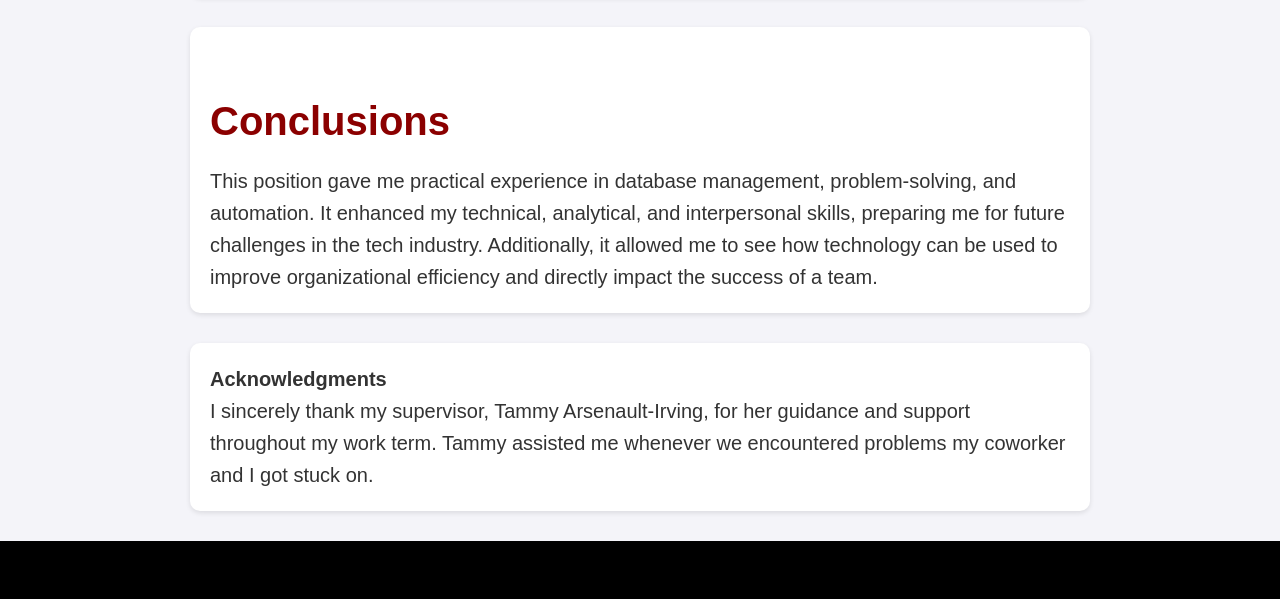
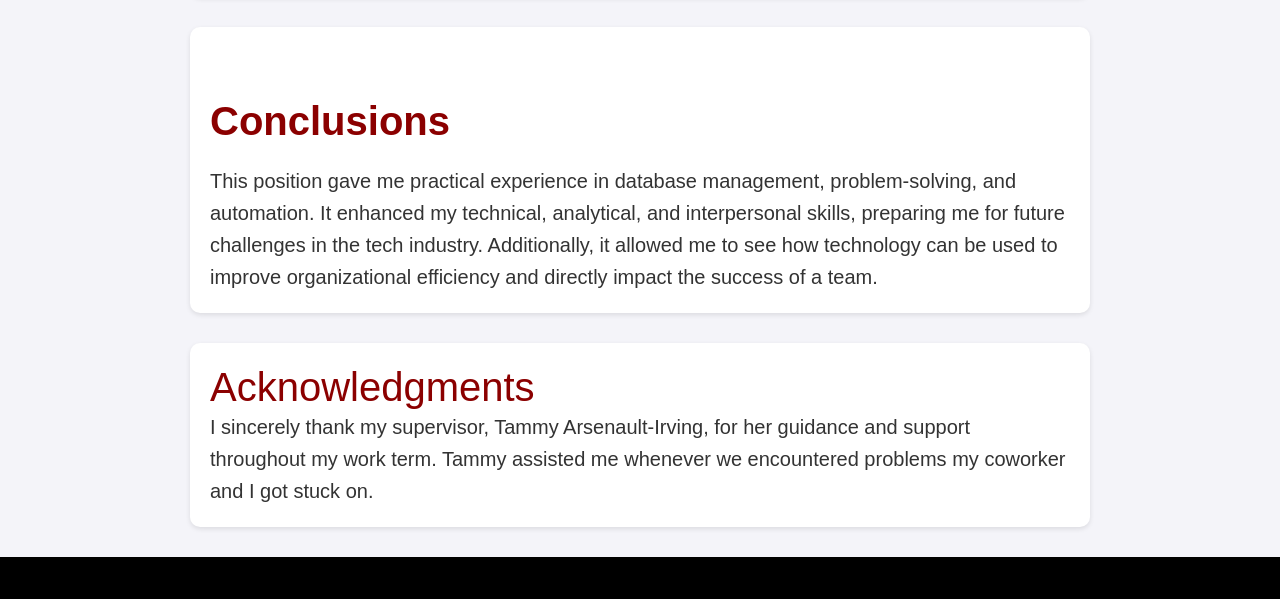
Before and after one commit to aclaregreen/WorkTerm2, a plain HTML site: page index.html in a window 1280 px wide. Shown: the part 2636-3235 px from the top of the page. Drawn offline with Linux system fonts and the light colour scheme.

Commit message:
Update styles.css

```diff
--- a/styles.css
+++ b/styles.css
@@ -48,8 +48,13 @@ h6 {
 }
 
 h7 {
-  font-weight: bold;
-  display: inline-block;
+  margin: 10px 0;
+  padding-top: 40px;
+  padding-bottom: 10px;
+  font-size: 2em;
+  color: #8B0000;
+  line-height: 1.2;
+  border-bottom: none;
 }
 
 a {
```
